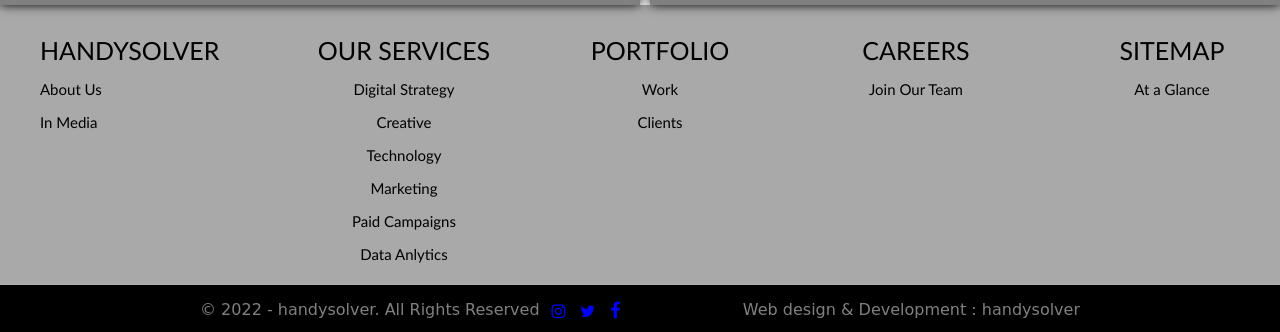
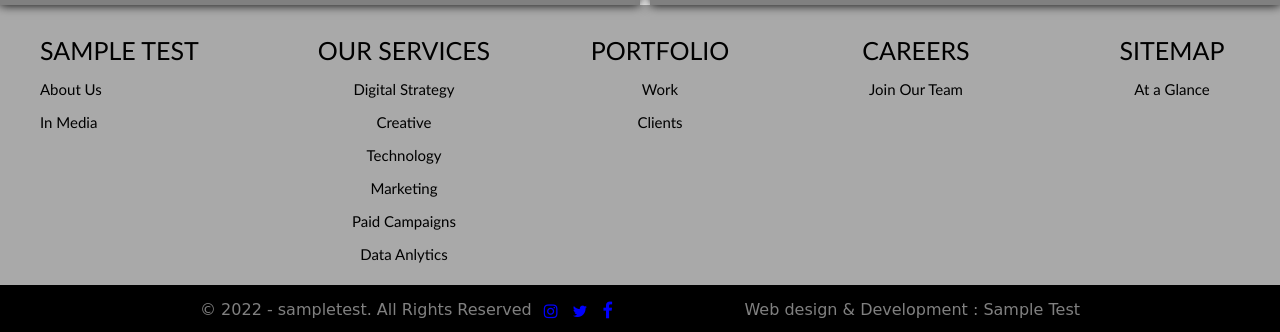
Before and after one commit to PriyaShaarad/Technical-Test, a plain HTML site: page index.html in a window 1280 px wide. Shown: the part 1841-2173 px from the top of the page. Drawn offline with nearby package versions, Linux system fonts and the light colour scheme.

Commit message:
Technical Test

```diff
--- a/index.html
+++ b/index.html
@@ -21,7 +21,7 @@
 <body>
 
   <header id="header">
-    <a href="menu.html" class="me logo animate__bounce">Handysolver</a>
+    <a href="menu.html" class="me logo animate__bounce">Sample Test</a>
 
     <div class="topnav">
       <a href="#home"></a>
@@ -127,7 +127,7 @@
 
   <footer>
     <div class="footer1 fl">
-      <p class="bold">handysolver</p>
+      <p class="bold">Sample Test</p>
       <p class="lighter">About Us</p>
       <p class="lighter">In Media</p>
     </div>
@@ -163,8 +163,8 @@
     <i class="fa fa-facebook-f" style="font-size:18px; color:blue; margin-left:10px;"></i>
 
     <a name="about"></a>
-    <p class="copyright"> &copy 2022 - handysolver. All Rights Reserved</p>
-    <p class="name">Web design & Development : handysolver</p>
+    <p class="copyright"> &copy 2022 - sampletest. All Rights Reserved</p>
+    <p class="name">Web design & Development : Sample Test</p>
   </div>
 
   <script src="index.js"></script>
```
